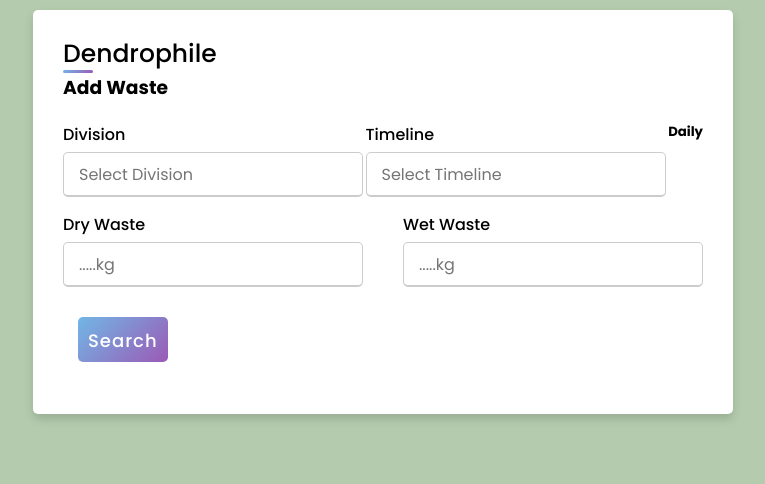
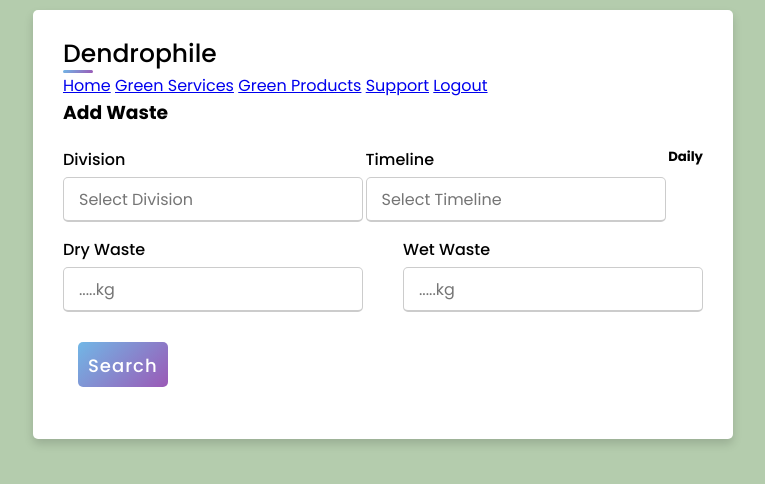
Before and after one commit to Arijit1000/add-waste, a plain HTML site: page index.html in a window 1280 px wide. Shown: the whole page, without its empty margins (257-1022 px from the left). Drawn offline with Linux system fonts and the light colour scheme.

Commit message:
Update index.html

```diff
--- a/index.html
+++ b/index.html
@@ -10,6 +10,15 @@
 <body>
   <div class="container">
     <div class="title">Dendrophile</div>
+
+    <div class="topnav">
+  <a class="active" href="#home">Home</a>
+  <a href="#green services">Green Services</a>
+  <a href="#green products">Green Products</a>
+  <a href="#support">Support</a>
+  <a href="#logout">Logout</a>
+</div>
+
     <h3> Add Waste </h3>
 
     <div class="content">
```
